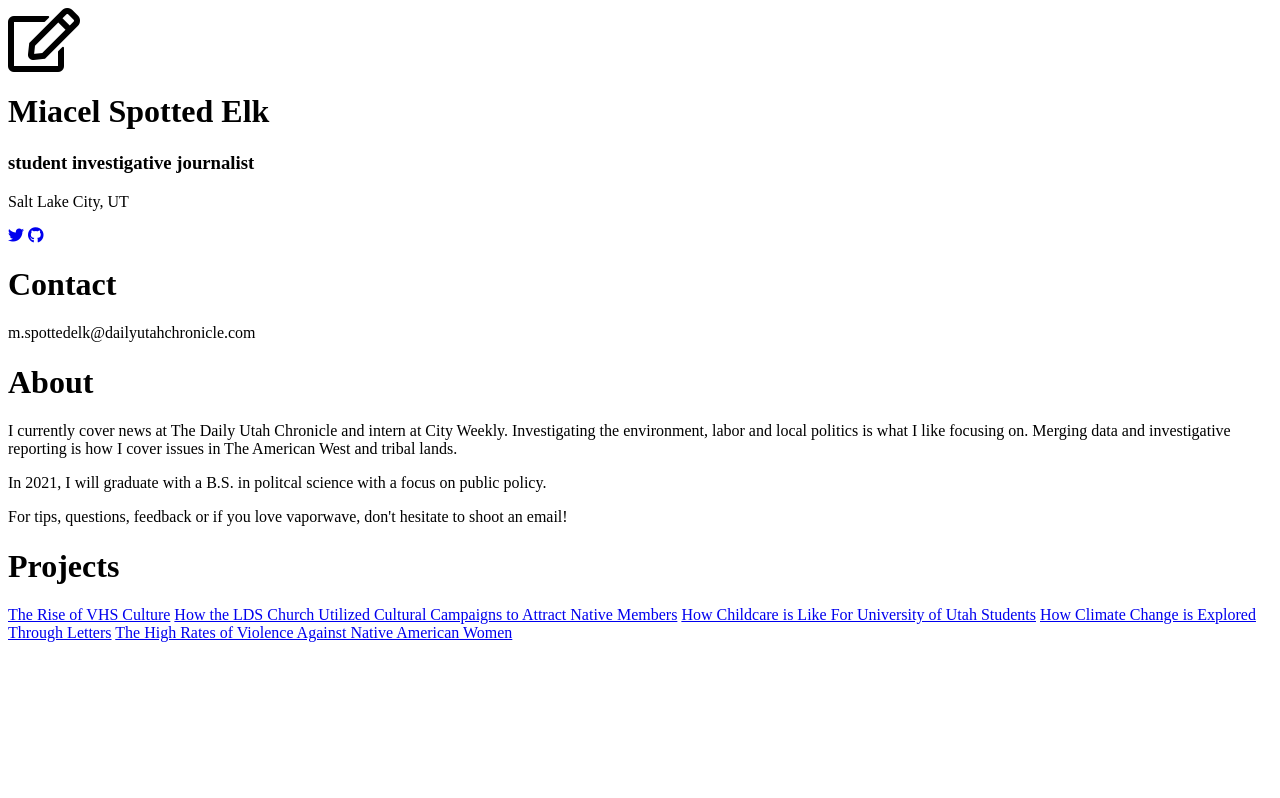
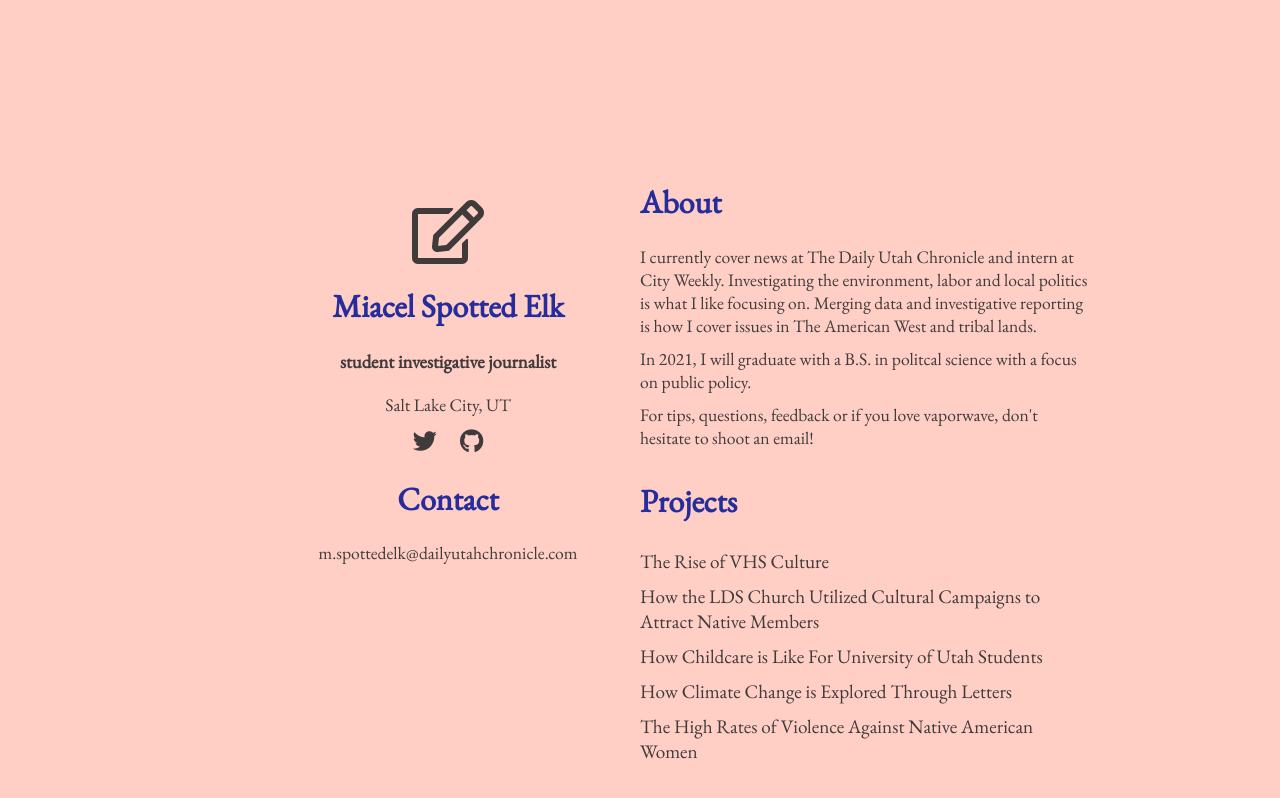
Before and after one commit to miacelselk/MiacelPortfolio, a plain HTML site: page index.html in a window 1280 px wide. Drawn offline with nearby package versions, Linux system fonts and the light colour scheme.

Commit message:
Update index.html

```diff
--- a/index.html
+++ b/index.html
@@ -5,7 +5,7 @@
     <meta name="viewport" content="width=device-width, initial-scale=1.0">
     <meta http-equiv="X-UA-Compatible" content="ie=edge">
     <link rel="stylesheet" href="https://use.fontawesome.com/releases/v5.4.1/css/all.css" integrity="sha384-5sAR7xN1Nv6T6+dT2mhtzEpVJvfS3NScPQTrOxhwjIuvcA67KV2R5Jz6kr4abQsz" crossorigin="anonymous">
-    <link rel="stylesheet" href="styleportfolio.css">
+    <link rel="stylesheet" href="style.css">
     <title>Miacel Spotted Elk</title>
 </head>
 <body>
```
